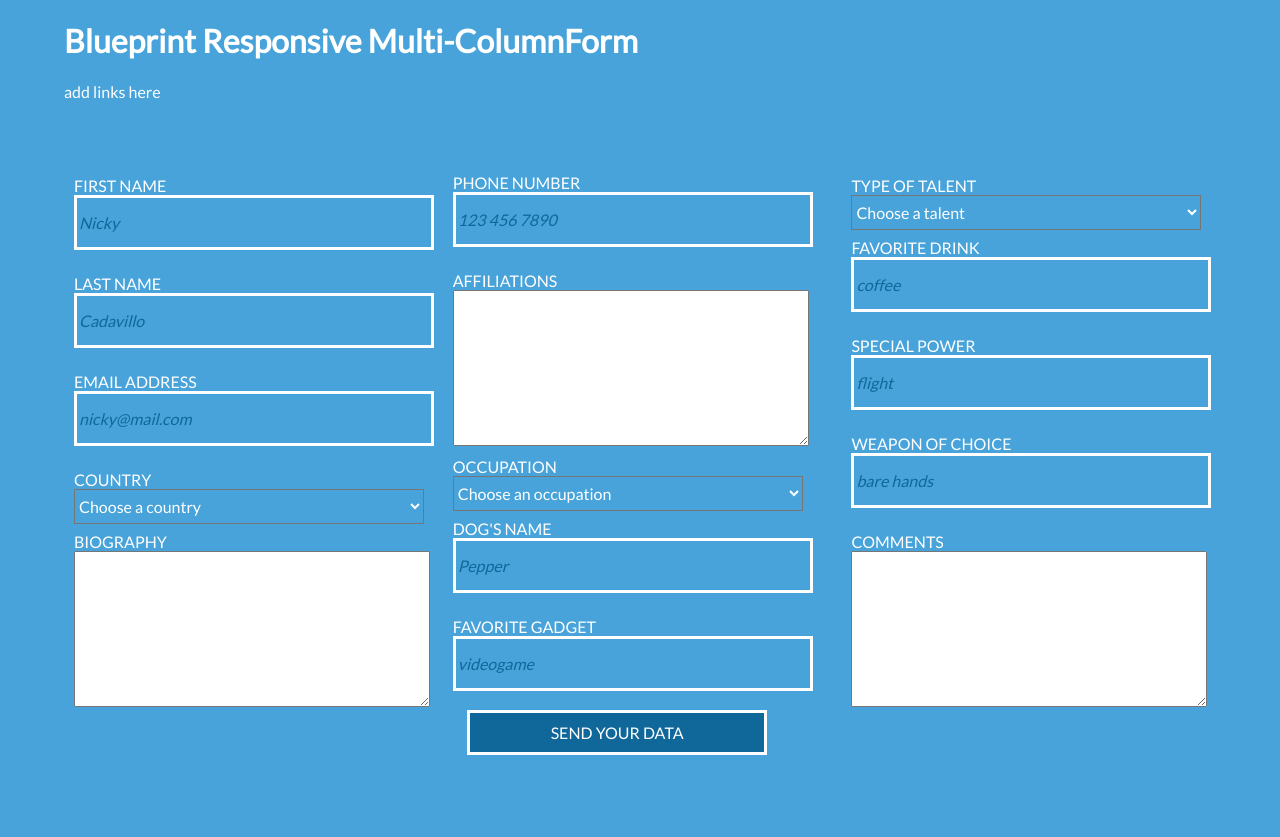
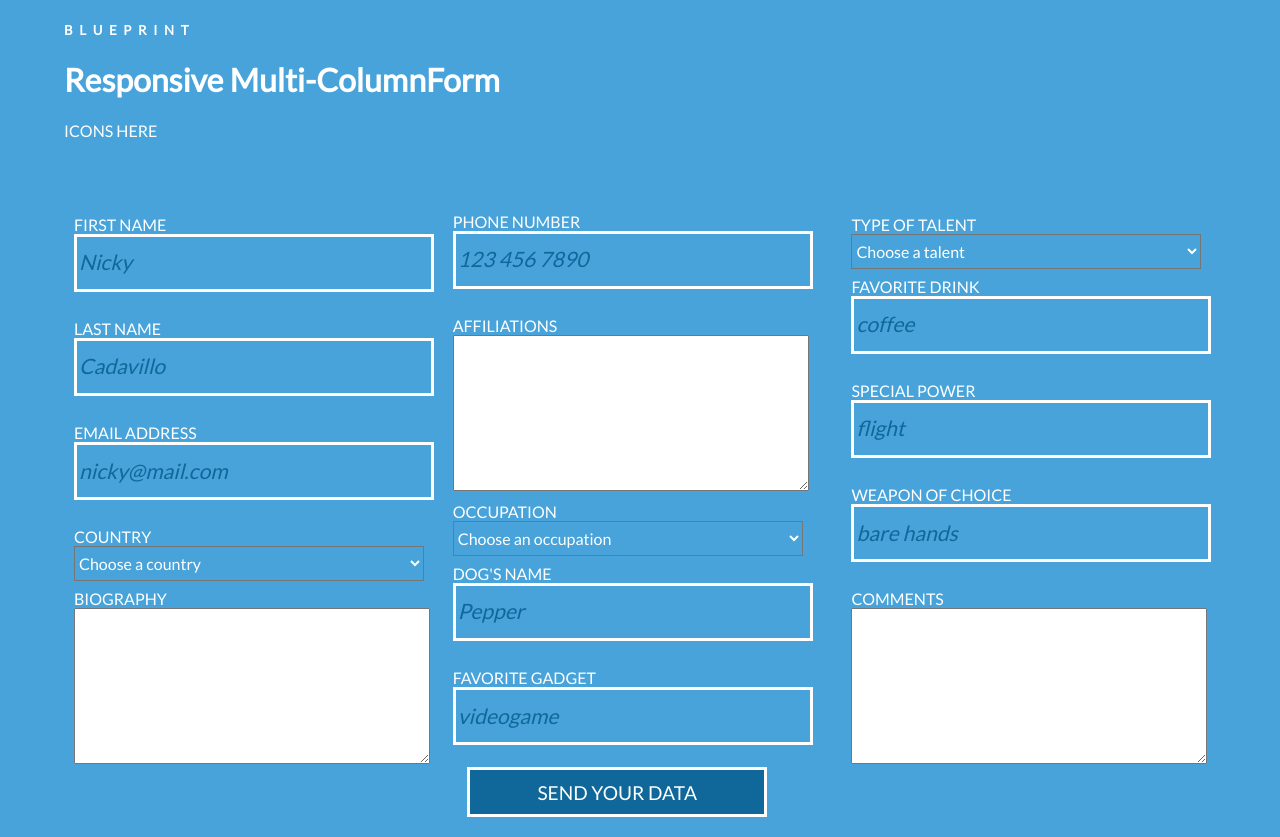
Before and after one commit to nickycadavillo/MultiColumnForm, a plain HTML site: page index.html in a window 1280 px wide. Before the commit the page ends 800 px from the top, so only its background shows below. Drawn offline with Linux system fonts and the light colour scheme; files whose address does not match are found by name.

Commit message:
fixing font sizes

```diff
--- a/assets/css/styles.css
+++ b/assets/css/styles.css
@@ -9,6 +9,10 @@ header {
   width: 90%;
   margin-left: 5%;
   margin-bottom: 5%;
+}
+
+h5 {
+  letter-spacing: .5em;
 }
 
 form { /* container for the entire form*/
@@ -45,12 +49,12 @@ label {
 
 input{
   width: 350px;
-  height: 45px;
+  height: 50px;
+  font-size: 1.2em;
   background-color: #47a3da;
   border: 3px;
   border-style: solid; /* gets rid of ugly bevel: http://stackoverflow.com/questions/12791631/remove-inner-shadow-of-text-input*/
   margin-bottom: 1em;
-  padding: 2px;
 }
 
 input:focus{
@@ -58,6 +62,7 @@ input:focus{
 }
 
 ::-webkit-input-placeholder{
+  font-size: 1.1em;
   color: #10689a;
   font-style: italic;
 }
--- a/index.html
+++ b/index.html
@@ -14,8 +14,9 @@
 </head>
 <body>
   <header>
-    <h1>Blueprint Responsive Multi-ColumnForm</h1>
-      <nav>add links here</nav>
+    <h5>BLUEPRINT</h5>
+    <h1>Responsive Multi-ColumnForm</h1>
+      <nav>ICONS HERE</nav>
   </header>
 
         <form class="form">
```
